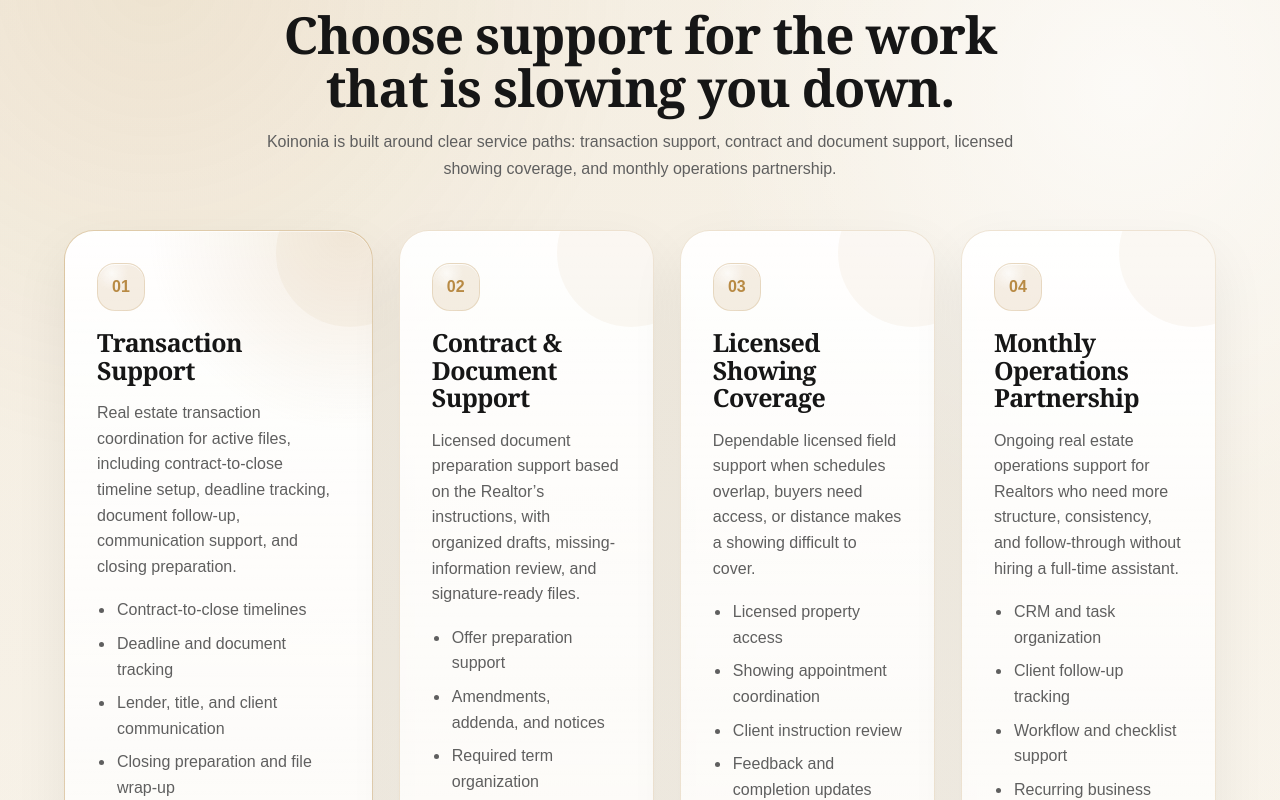
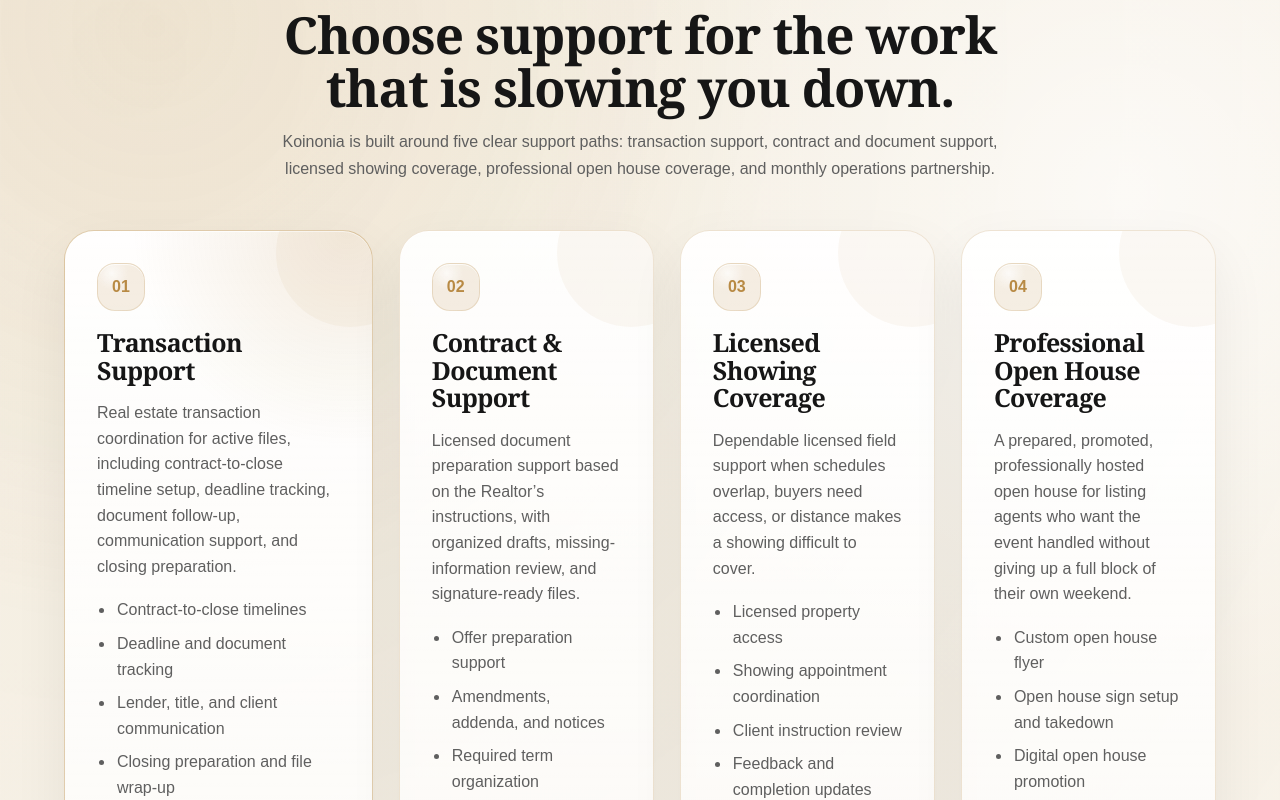
Before and after one commit to KoinoniaTransactions/Reynalds-OS, a Next.js app in the folder apps/web/: page /koinonia/services in a window 1280 px wide. Shown: the part 1020-1820 px from the top of the page. Built offline with nearby package versions, Linux system fonts and the light colour scheme; no server answers.

Commit message:
Add professional open house coverage to services

```diff
--- a/apps/web/content/services.ts
+++ b/apps/web/content/services.ts
@@ -3,7 +3,7 @@
     eyebrow: "Services & Pricing",
     title: "Real estate operations support built around how Realtors actually work.",
     lead:
-      "Koinonia helps Realtors protect client service with transaction coordination, contract paperwork support, showing conflict coverage, and recurring business follow-through.",
+      "Koinonia helps Realtors protect client service with transaction coordination, contract paperwork support, licensed showing coverage, professional open houses, and recurring business follow-through.",
     primaryLabel: "Schedule a Consultation",
     primaryHref: "/contact#schedule-consultation",
     secondaryLabel: "View Monthly Support",
@@ -14,7 +14,7 @@
     eyebrow: "Core Service Paths",
     title: "Choose support for the work that is slowing you down.",
     lead:
-      "Koinonia is built around clear service paths: transaction support, contract and document support, licensed showing coverage, and monthly operations partnership."
+      "Koinonia is built around five clear support paths: transaction support, contract and document support, licensed showing coverage, professional open house coverage, and monthly operations partnership."
   },
 
   services: [
@@ -52,6 +52,18 @@
       ]
     },
     {
+      title: "Professional Open House Coverage",
+      body:
+        "A prepared, promoted, professionally hosted open house for listing agents who want the event handled without giving up a full block of their own weekend.",
+      items: [
+        "Custom open house flyer",
+        "Open house sign setup and takedown",
+        "Digital open house promotion",
+        "Up to 3 hours of licensed hosting",
+        "Visitor and event follow-up summary"
+      ]
+    },
+    {
       title: "Monthly Operations Partnership",
       body:
         "Ongoing real estate operations support for Realtors who need more structure, consistency, and follow-through without hiring a full-time assistant.",
@@ -68,9 +80,29 @@
     eyebrow: "Need a Different Kind of Capacity Relief?",
     title: "If you don't want to keep the client, there is another path.",
     lead:
-      "The four services above are for Realtors who want to keep the client relationship. If the opportunity is not one you want to personally carry—because of workload, timing, financing readiness, geography, nurture requirements, or fit—you can explore the separate 40% Referral Partner Option.",
+      "The services above are for Realtors who want to keep the client relationship. If the opportunity is not one you want to personally carry—because of workload, timing, financing readiness, geography, nurture requirements, or fit—you can explore the separate 40% Referral Partner Option.",
     primaryLabel: "Explore the 40% Referral Option",
     primaryHref: "/referrals"
+  },
+
+  openHouse: {
+    eyebrow: "Professional Open House Coverage",
+    title: "Your listing. Professionally prepared, promoted, and hosted.",
+    lead:
+      "Open house coverage is designed to remove more than the three-hour hosting block. Koinonia prepares the event, promotes it, handles setup and licensed hosting, and gives the listing agent a clear summary afterward.",
+    included: [
+      "One custom property flyer using listing information provided by the Realtor",
+      "Open house sign setup and takedown using available approved signage",
+      "Digital promotion of the scheduled open house through approved channels",
+      "Up to 3 hours of professional licensed open house hosting",
+      "Visitor notes and post-event summary to the listing Realtor"
+    ],
+    standalonePrice: "$200",
+    standaloneLabel: "Standalone professional open house · up to 3 hours",
+    additionalPrice: "$100",
+    additionalLabel: "Additional open house for clients on the qualifying included-open-house package",
+    packageNote:
+      "One professional open house will be included with the qualifying basic package. The specific package placement will be confirmed before production pricing is finalized."
   },
 
   monthlySupport: {
@@ -145,6 +177,11 @@
         body: "Licensed showing help when schedules or distance create conflicts."
       },
       {
+        title: "Professional Open House Coverage",
+        price: "$200",
+        body: "Prepared, promoted, and professionally hosted standalone open house for up to 3 hours."
+      },
+      {
         title: "Monthly Operations Partnership",
         price: "$299/month",
         body: "Recurring real estate operations support without hiring full-time staff."
@@ -172,6 +209,11 @@
         title: "Showing coverage is confirmed first",
         body:
           "Licensed Showing Coverage starts with simple local support, while distance, timing, access details, or extended showing needs may affect final scope."
+      },
+      {
+        title: "Open houses require listing and marketing approval",
+        body:
+          "Open house details, property information, scheduling, signage, and marketing content are confirmed with the listing Realtor before promotion begins."
       },
       {
         title: "Document support follows Realtor direction",
@@ -203,6 +245,11 @@
           "When your calendar is full or distance creates a conflict, licensed showing coverage helps protect client service and responsiveness."
       },
       {
+        title: "A listing needs an open house",
+        body:
+          "When the seller expects an open house but your weekend is already committed, Koinonia can prepare, promote, and professionally host the event."
+      },
+      {
         title: "Daily operations need follow-through",
         body:
           "When CRM cleanup, task tracking, communication, or workflow details keep slipping, Koinonia helps create visible structure."
@@ -219,7 +266,7 @@
       {
         title: "You share the support need.",
         body:
-          "Start with the file, document, showing, or business task that needs dependable operational help."
+          "Start with the file, document, showing, open house, or business task that needs dependable operational help."
       },
       {
         title: "Koinonia confirms the scope.",
@@ -229,7 +276,7 @@
       {
         title: "The work is tracked.",
         body:
-          "Deadlines, documents, updates, and follow-through are kept visible so the work does not depend on memory."
+          "Deadlines, documents, events, updates, and follow-through are kept visible so the work does not depend on memory."
       },
       {
         title: "You stay focused on clients.",
@@ -243,17 +290,17 @@
     eyebrow: "Professional Scope",
     title: "Clear scope. Professional boundaries.",
     lead:
-      "Koinonia supports Realtors with operational execution, organization, communication support, and document preparation based on Realtor instructions while keeping professional responsibilities clear.",
+      "Koinonia supports Realtors with operational execution, licensed field support, organization, communication support, marketing preparation for approved open houses, and document preparation based on Realtor instructions while keeping professional responsibilities clear.",
     cards: [
       {
         title: "What Koinonia supports",
         body:
-          "Operational organization, transaction support, document preparation from Realtor instructions, task visibility, client follow-up support, and workflow structure."
+          "Operational organization, transaction support, document preparation from Realtor instructions, licensed showings and open houses, task visibility, client follow-up support, and workflow structure."
       },
       {
         title: "What remains with the Realtor",
         body:
-          "Client advice, negotiation decisions, brokerage compliance, legal questions, final approval, and professional judgment remain with the Realtor and their brokerage."
+          "Client advice, negotiation decisions, brokerage compliance, legal questions, listing strategy, final approval, and professional judgment remain with the Realtor and their brokerage."
       },
       {
         title: "Why boundaries matter",
```
